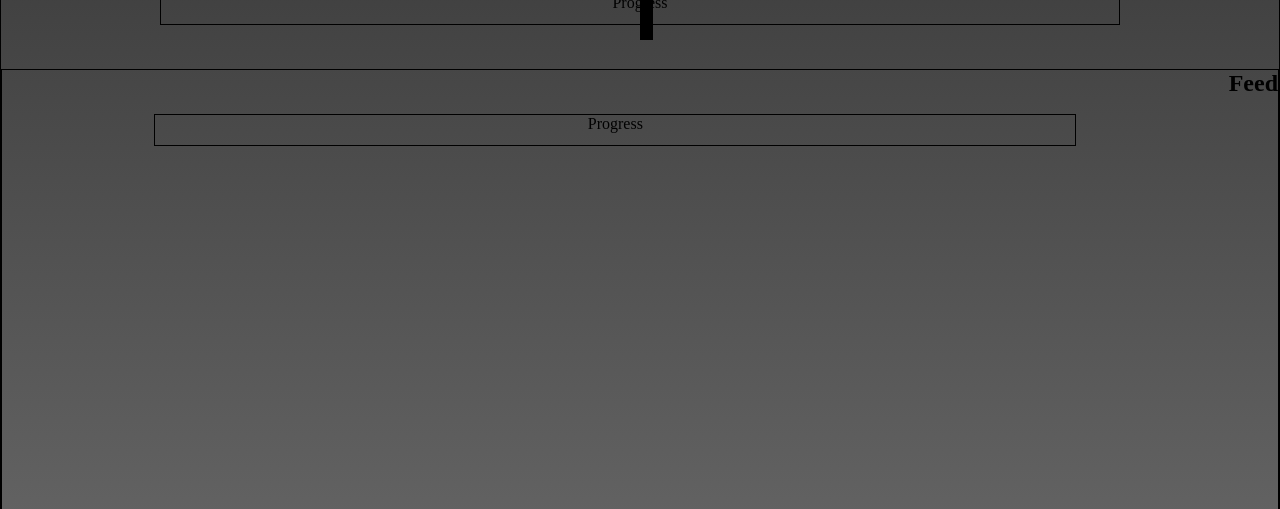
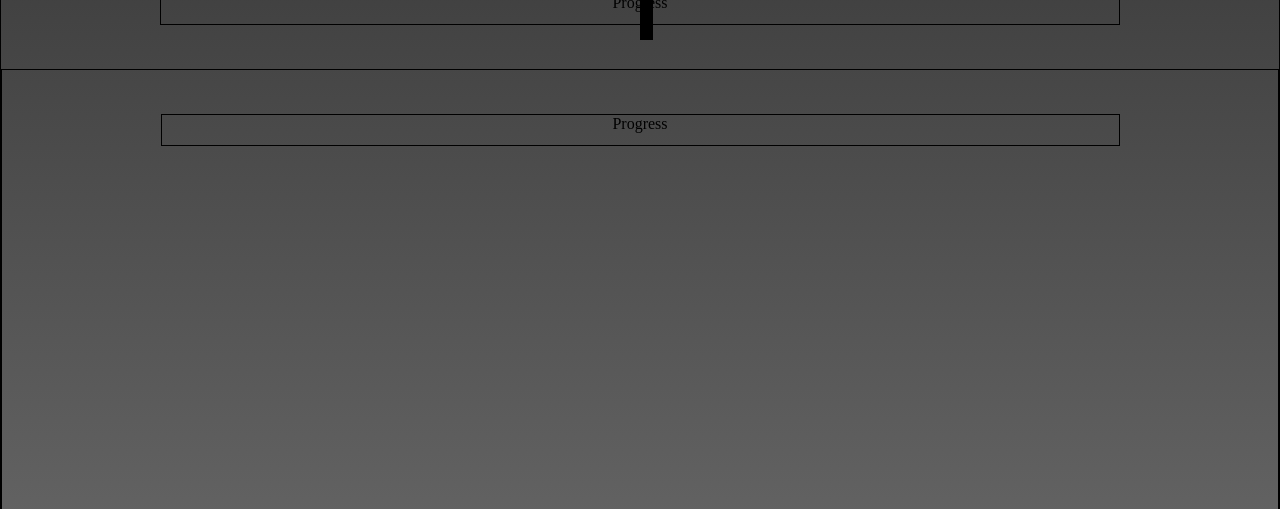
Before and after one commit to Yahzefi/Karma-Tracker-Application__React, a React (Create React App) app: page / in a window 1280 px wide. Shown: the part 252-761 px from the top of the page. Built offline with nearby package versions, Linux system fonts and the light colour scheme.

Commit message:
Update Feed.js

```diff
--- a/src/components/Feed.js
+++ b/src/components/Feed.js
@@ -2,8 +2,10 @@
 
 const Feed = () => {
     return (
-        <div>
-            <h2>Feed</h2>
+        <div className="feed-cont">
+            <div>
+                {/* In here will be a conditional return depending on the current location */}
+            </div>
         </div>
     )
 }
```
